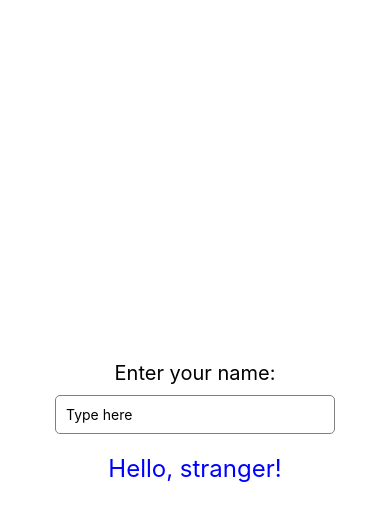
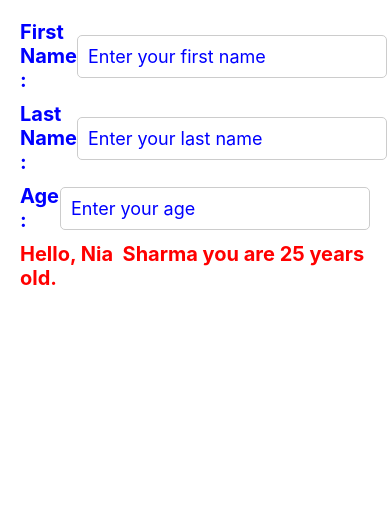
Before and after one commit to SanjuKhadka/my-first-reactproject, a React Native app: screen / in a window 390 px wide. Shown: the top 520 px of the page. Built offline with nearby package versions, Linux system fonts and the light colour scheme.

Commit message:
Updated UI and input fields

```diff
--- a/App.js
+++ b/App.js
@@ -2,41 +2,75 @@ import React, { useState } from 'react';
 import { View, Text, TextInput, StyleSheet } from 'react-native';
 
 export default function App() {
-  const [name, setName] = useState(''); // state to store input 123
-
-  // Added comment to check new feature branch to test sub branch
-
+  const [firstName, setFirstName] = useState(''); // state to store input
+  const [lastName, setLastName] = useState('');
+  const [age, setAge] = useState('');
 
   return (
-    <View style={styles.container}>
-      <Text style={styles.title}>Enter your name:</Text>
+    <View style={styles.flow}>
+       {/* First Name Row */}
+      <View style={{ flexDirection: 'row', alignItems: 'center', marginBottom: 10 }}>
+        <Text style={styles.title}>First Name :</Text>
+        <TextInput
+        style={styles.input}
+        placeholder="Enter your first name"
+        value={firstName}
+        onChangeText={text => setFirstName(text)}
+      />
+      {/* <Text style={styles.output}>Hello, {name || 'Jhon'}!</Text> */}
+    </View>
+
+    {/* Last Name Row */}
+    <View style={{ flexDirection: 'row', alignItems: 'center', marginBottom: 10 }}>
+      <Text style={styles.title}>Last Name :</Text>
       <TextInput
         style={styles.input}
-        placeholder="Type here"
-        value={name}
-        onChangeText={text => setName(text)}
+        placeholder="Enter your last name"
+        value={lastName}
+        onChangeText={text => setLastName(text)}
       />
-      <Text style={styles.output}>Hello, {name || 'stranger'}!</Text>
     </View>
+    {/* Age Row */}
+    <View style={{ flexDirection: 'row', alignItems: 'center', marginBottom: 10 }}>
+      <Text style={styles.title}>Age :</Text>
+      <TextInput
+        style={styles.input}
+        placeholder="Enter your age"
+        value={age}
+        onChangeText={text => setAge(text)}
+      />
+    </View>
+    {/* output */}
+    <Text style={styles.output}>
+      Hello, {firstName || 'Nia '} {lastName || 'Sharma'} you are {age || '25'} years old.</Text>
+
+    </View>
+
   );
 }
 
 const styles = StyleSheet.create({
-  container: {
-    flex: 1,
-    justifyContent: 'center',
-    alignItems: 'center',
+  flow: {
     padding: 20,
-    backgroundColor: '#fff',
+      },
+  title: {
+    fontSize: 20,
+    color: 'blue',
+    fontWeight: 'bold',
+    width: 150,     // Fixed width so text aligns properly
   },
-  title: { fontSize: 20, marginBottom: 10 },
   input: {
     borderWidth: 1,
-    borderColor: 'gray',
-    width: '80%',
+    borderColor: '#ccc',
+    borderRadius: 5,
     padding: 10,
-    marginBottom: 20,
-    borderRadius: 5,
+    color: 'blue',
+    foreweight: 'bold',
+    fontSize: 18,
+    // flex: 1,        // Make input take available space
   },
-  output: { fontSize: 24, color: 'blue' },
+  output: { fontSize: 20,
+    fontWeight: 'bold',
+    color: 'red' },
+
 });
```
